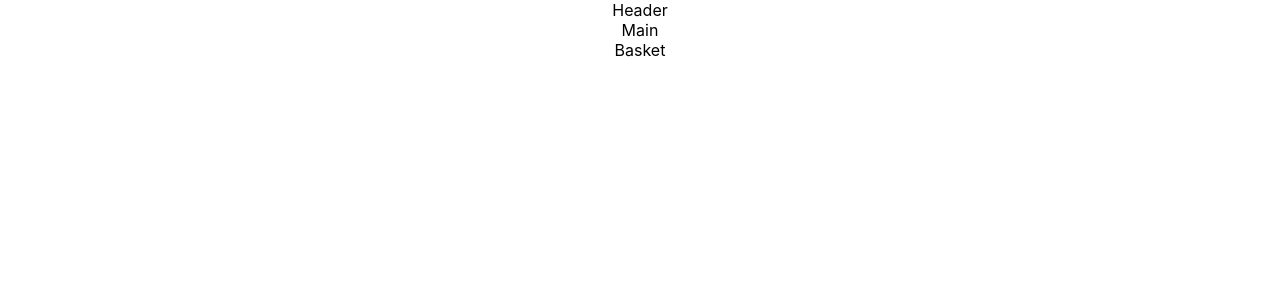
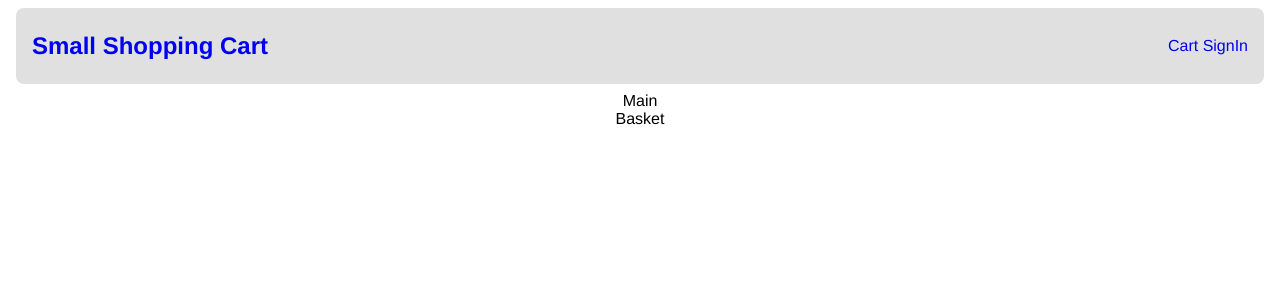
Before and after one commit to tenthin/shopping-cart, a React (Create React App) app: page / in a window 1280 px wide. Shown: the top 300 px of the page. Built offline with nearby package versions, Linux system fonts and the light colour scheme.

Commit message:
create header and signin in same line

```diff
--- a/src/App.js
+++ b/src/App.js
@@ -8,8 +8,10 @@ function App() {
   return (
     <div className="App">
       <Header></Header>
-      <Main></Main>
-      <Basket></Basket>
+      <div>
+        <Main></Main>
+        <Basket></Basket>
+      </div>
     </div>
   );
 }
--- a/src/components/Header.js
+++ b/src/components/Header.js
@@ -1,5 +1,19 @@
 import React from 'react';
 
 export default function Header(props) {
-    return <div>Header</div>
+    return (
+        <header className='row block center'>
+            <div>
+                <a href="#">
+                    <h1>Small Shopping Cart</h1>
+                </a>
+            </div>
+            <div>
+                <a href="#/cart">Cart </a>
+                <a href="#/signin"> SignIn</a>
+            </div>
+
+        </header>
+    )
+
 }
--- a/src/index.css
+++ b/src/index.css
@@ -1,13 +1,47 @@
-body {
-  margin: 0;
-  font-family: -apple-system, BlinkMacSystemFont, 'Segoe UI', 'Roboto', 'Oxygen',
-    'Ubuntu', 'Cantarell', 'Fira Sans', 'Droid Sans', 'Helvetica Neue',
-    sans-serif;
-  -webkit-font-smoothing: antialiased;
-  -moz-osx-font-smoothing: grayscale;
+body{
+  font-family: Helvetica,Arial,sans-serif;
 }
 
-code {
-  font-family: source-code-pro, Menlo, Monaco, Consolas, 'Courier New',
-    monospace;
+h1,
+h2,
+h3 {
+  margin:0.5rem 0;
 }
+
+h1{
+  font-size: 1.5rem;
+}
+h2{
+  font-size: 1.2rem;
+}
+h3{
+  font-size: 1rem;
+}
+
+a{
+  text-decoration: none;
+}
+
+.row{
+  display: flex;
+  justify-content: space-between;
+}
+
+.col-1{
+  flex: 1;
+}
+.col-2{
+  flex: 2;
+}
+
+.block{
+  background-color: #e0e0e0;
+  padding: 1rem;
+  margin:0.5rem;
+  border-radius: 0.5rem;
+}
+
+.row.center{
+  align-items: center;
+
+}
```
